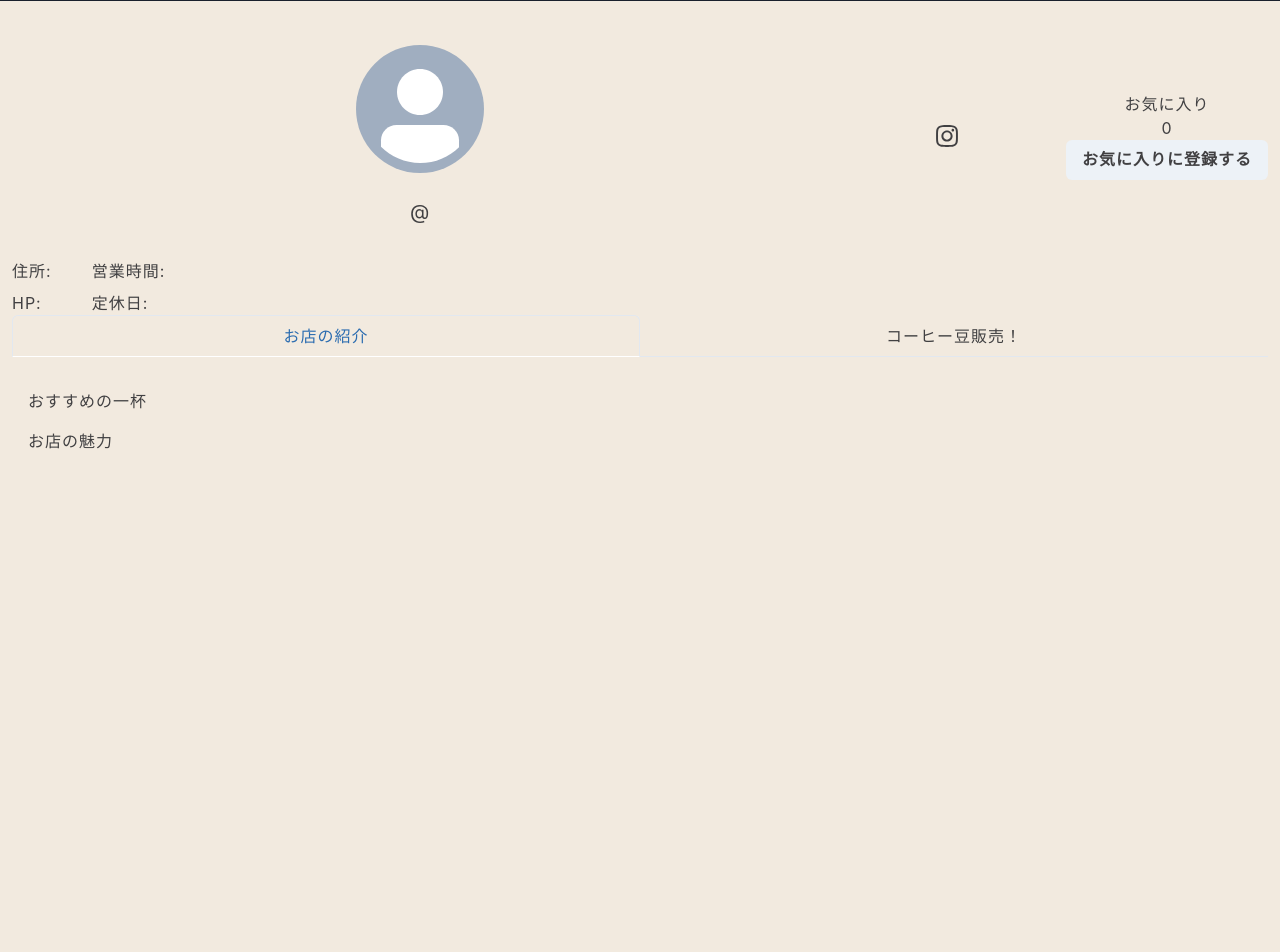
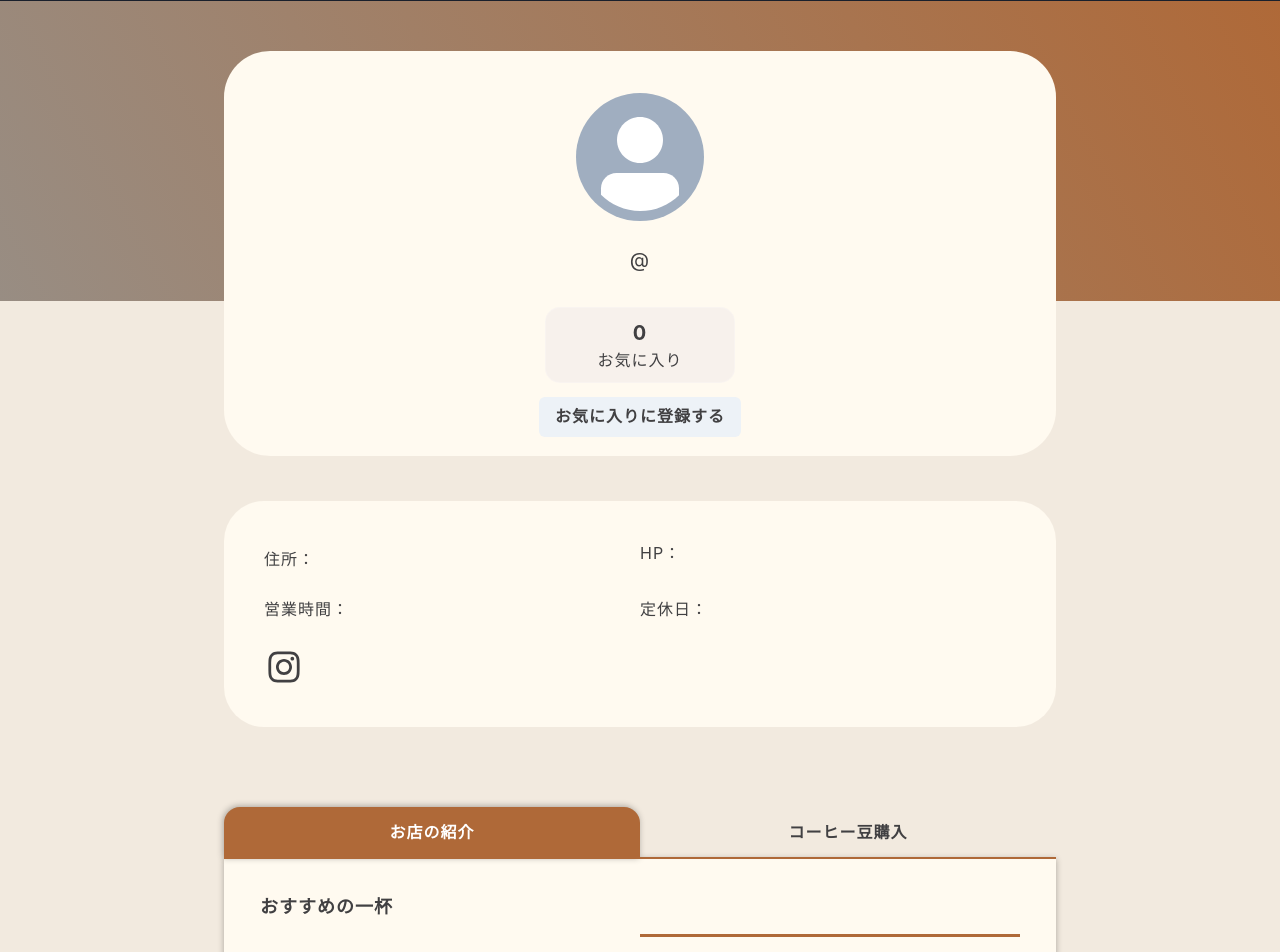
Before and after one commit to ccj7/coffee-clip, a Next.js app in the folder front/: page /shop/top-page/1 in a window 1280 px wide. Shown: the part 60-1012 px from the top of the page. Before the commit the page ends 800 px from the top, so only its background shows below. Built offline with nearby package versions, Linux system fonts and the light colour scheme; no server answers; sample sign-in values are in the browser's storage.

Commit message:
css: shopTopPageにcssをつけた

```diff
--- a/front/components/ShopTopPage.tsx
+++ b/front/components/ShopTopPage.tsx
@@ -11,10 +11,12 @@ import {
   TabPanels,
   Tab,
   TabPanel,
-  Link
+  Link,
+  SimpleGrid,
+  Flex
 } from '@chakra-ui/react'
 import { AiOutlineInstagram } from 'react-icons/ai'
-import { useContext, useEffect, useState, VFC } from 'react'
+import { useContext, useEffect, useState } from 'react'
 import PrimaryButton from './Button'
 import Profile from './Profile'
 
@@ -26,11 +28,17 @@ import { shopInitialData } from '../initial_data/shopInitialDdata'
 const ShopTopPage = (props: any) => {
   const { handle_name, isUser } = props
   const { currentUser } = useContext(AuthContext)
+  const [shopInfo, setShopInfo] = useState<ShopData>(shopInitialData)
 
   const getShop = async (handle: string | string[]) => {
-     if(currentUser) {
+    if(currentUser && isUser) {
       const res: any = await axios.get(`/api/shops/${currentUser}/${handle}`)
       setShopInfo(res.data)
+    } else if(currentUser && !isUser) {
+      const res: any = await axios.get(`/api/shops/${currentUser}`)
+      if(res.data) {
+        setShopInfo(res.data)
+      }
     }
   }
 
@@ -39,8 +47,6 @@ const ShopTopPage = (props: any) => {
       getShop(handle_name)
     }
   }, [handle_name, currentUser])
-
-  const [shopInfo, setShopInfo] = useState<ShopData>(shopInitialData)
 
   const registerFavarite = () => {
     if (shopInfo.is_following) {
@@ -73,30 +79,54 @@ const ShopTopPage = (props: any) => {
   }
 
   return (
-    <>
-      <Box m="3">
-        <HStack>
+    <Box
+     w="100%"
+     h='300px'
+     pt='50px'
+     background="#988d83 "
+     backgroundImage="linear-gradient(62deg, #988d83  0%, #af6938 100%)"
+    >
+      <Box
+        w={{base: '80%', md: '65%'}}
+        ml='auto' mr='auto' my='0'
+        borderRadius="46px"
+        backgroundColor='orange.50'
+        h='405px'
+        pt='10px'
+        mb="45px">
+
         <Profile
           display_name={shopInfo.display_name}
           handle_name={shopInfo.handle_name}
           icon={shopInfo.icon}
         />
-          <Spacer></Spacer>
-          <Link href={shopInfo.instagram_url} isExternal>
-            <Icon
-              as={AiOutlineInstagram}
-              w={7}
-              h={7}
-            />
-          </Link>
-          <Spacer></Spacer>
-          <Box>
+
+        {/* お気に入りの数 */}
+        <HStack
+          w='190px'
+          borderRadius="15px"
+          backgroundColor="rgba(245, 239, 235, 0.8)"
+          backdropFilter="blur(4px)"
+          webkit-backdropfilter="blur(4px)"
+          border="1px solid rgba(255, 255, 255, 0.18)"
+          ml="auto"
+          mr="auto"
+          my="0"
+          padding="10px"
+        >
+          <Box ml='auto' mr='auto' my='0'>
+            <Text fontSize="20px" fontWeight="bold" textAlign='center'>
+              {shopInfo.follower_handle_name.length}
+            </Text>
+            <Text textAlign='center'>
+              お気に入り
+            </Text>
+          </Box>
+        </HStack>
+
+        {/* お気に入り登録ボタン */}
         <Center>
-              <Text>お気に入り</Text>
-            </Center>
-            <Center>
-              <Text>{shopInfo.follower_handle_name.length}</Text>
-            </Center>
+        <Box mt='14px'>
           {isUser && (
             <PrimaryButton
               text={shopInfo.is_following ? 'お気に入りに登録済み' : 'お気に入りに登録する'}
@@ -109,64 +139,167 @@ const ShopTopPage = (props: any) => {
             />
           )}
         </Box>
-        </HStack>
-        <Text>{shopInfo.concept}</Text>
+        </Center>
+      </Box>
 
-        <HStack spacing="40px">
-          <Stack>
+      {/* お店の情報 */}
+      <Box
+        w={{base: '80%', md: '65%'}}
+        my="0"
+        ml="auto"
+        mr="auto"
+        backgroundColor='orange.50'
+        borderRadius="40px"
+        p="40px"
+      >
+        <SimpleGrid columns={{md:2}}>
+          <Box mb='26px' mt='6px'>
             <Link href={shopInfo.map_url} isExternal>
-              住所: {shopInfo.address}
+              住所：{shopInfo.address}
             </Link>
+          </Box>
+          <Box mb='26px'>
             <Link href={shopInfo.hp_url} isExternal>
-              HP: {shopInfo.hp_url}
+              HP：{shopInfo.hp_url}
             </Link>
-          </Stack>
-          <Stack>
-            <Text>営業時間: {shopInfo.opening_hours}</Text>
-            <Text>定休日: {shopInfo.regular_day_off}</Text>
-          </Stack>
-        </HStack>
+          </Box>
+          <Box mb='26px'><Text>営業時間：{shopInfo.opening_hours}</Text></Box>
+          <Box mb='26px'><Text>定休日：{shopInfo.regular_day_off}</Text></Box>
 
-        <Tabs isFitted variant="enclosed">
-          <TabList mb="1em">
-            <Tab>お店の紹介</Tab>
-            <Tab>コーヒー豆販売！</Tab>
+          {/* インスタアイコン */}
+          <Link href={shopInfo.instagram_url} isExternal>
+            <Icon
+              as={AiOutlineInstagram}
+              boxSize={10}
+              _hover={{transform: 'translate3d(1px, 2px, 1px)'}}
+            />
+          </Link>
+        </SimpleGrid>
+      </Box>
+
+      {/* リード */}
+      <Box
+        w={{base: '80%', md: '65%'}}
+        ml="auto"
+        mr="auto"
+        my='80px'
+        mb='30px'
+      >
+        <Text fontSize='md' fontWeight='bold'>{shopInfo.concept}</Text>
+      </Box>
+
+      {/* タブ */}
+      <Box>
+        <Tabs
+          isFitted
+          w={{base: '80%', md: '65%'}}
+          ml="auto"
+          mr="auto"
+          pb='200px'
+        >
+
+        <TabList borderBottom='none'>
+          <Tab
+            pt='13px'
+            pb='13px'
+            fontWeight='bold'
+            borderBottom='2px solid'
+            borderColor='brand.color3'
+            _selected={{
+              color: 'white',
+              bg: 'brand.color3',
+              borderTopRadius: '16px',
+              boxShadow: '-1px -1px 6px rgba(0, 0, 0, 0.3)'
+            }}>
+            お店の紹介
+          </Tab>
+          <Tab
+            pt='13px'
+            pb='13px'
+            fontWeight='bold'
+            borderBottom='2px solid'
+            borderColor='brand.color3'
+            _selected={{
+              color: 'white',
+              bg: 'brand.color3',
+              borderTopRadius: '16px',
+              boxShadow: '-1px -1px 6px rgba(0, 0, 0, 0.3)'
+            }}>
+            コーヒー豆購入
+          </Tab>
         </TabList>
-          <TabPanels>
+
+        <TabPanels
+          borderBottomRadius='16px'
+          backgroundColor='orange.50'
+          boxShadow='0px 2px 6px rgba(0, 0, 0, 0.3)'>
+
           <TabPanel>
-              <HStack>
+            <Box
+              m='20px 20px 50px 20px'
+              columns={{md:2}}>
+              <Text
+                fontSize='18px'
+                fontWeight='bold'
+                mb='14px'>おすすめの一杯</Text>
+              <SimpleGrid columns={{md:2}}>
+                <Box>
                 {shopInfo.recommendation.image &&
                   <PostImage
                     src={shopInfo.recommendation.image}
                     alt="おすすめの一杯の写真"
                   />
                 }
-                <Stack>
-                  <Text>おすすめの一杯</Text>
-                  <Text>{shopInfo.recommendation.title}</Text>
-                  <Text>{shopInfo.recommendation.description}</Text>
-                </Stack>
-              </HStack>
-              <HStack>
+                </Box>
+                <Box>
+                  <Text
+                    fontSize='16px'>
+                      {shopInfo.recommendation.title}</Text>
+                  <Box
+                    h='2.5px'
+                    backgroundColor='brand.color3'></Box>
+                  <Text
+                    mt="10px"
+                    fontSize="14px">{shopInfo.recommendation.description}</Text>
+                </Box>
+              </SimpleGrid>
+            </Box>
+
+            <Box
+              m='20px 20px 50px 20px'
+              columns={{md:2}}>
+              <Text
+                fontSize='18px'
+                fontWeight='bold'
+                mb='14px'>お店の魅力</Text>
+              <SimpleGrid columns={{md:2}}>
+                <Box>
                 {shopInfo.recommendation.image &&
                   <PostImage
                   src={shopInfo.selling_point.image}
                   alt="お店の魅力を表す写真"
                   />
                 }
-                <Stack>
-                  <Text>お店の魅力</Text>
-                  <Text>{shopInfo.selling_point.text}</Text>
-                </Stack>
-              </HStack>
+                </Box>
+                <Box>
+                  <Text
+                    mt="10px"
+                    fontSize="14px">{shopInfo.selling_point.text}</Text>
+                </Box>
+              </SimpleGrid>
+            </Box>
           </TabPanel>
-            <TabPanel>
+
+          <TabPanel
+          borderBottomRadius='16px'
+          backgroundColor='orange.50'
+          boxShadow='0px 2px 6px rgba(0, 0, 0, 0.3)'>
             <p>コーヒー豆販売！</p>
           </TabPanel>
         </TabPanels>
       </Tabs>
       </Box>
-    </>
+    </Box>
   )
 }
 
--- a/front/pages/user/shop-top-page/[handle_name]/index.tsx
+++ b/front/pages/user/shop-top-page/[handle_name]/index.tsx
@@ -17,8 +17,8 @@ const ShopTopPageOfUser: WithGetAccessControl<VFC> = () => {
   return (
     <>
       <Head>
-        <title>shop Top Page</title>
-        <meta name="shopTopPage" content="shop Top Page" />
+        <title>ショップ　トップページ</title>
+        <meta name="shop top page" content="ショップ トップページ" />
       </Head>
       <UserHeader />
 
```
Lines whose indentation alone changed are shown as unchanged.
